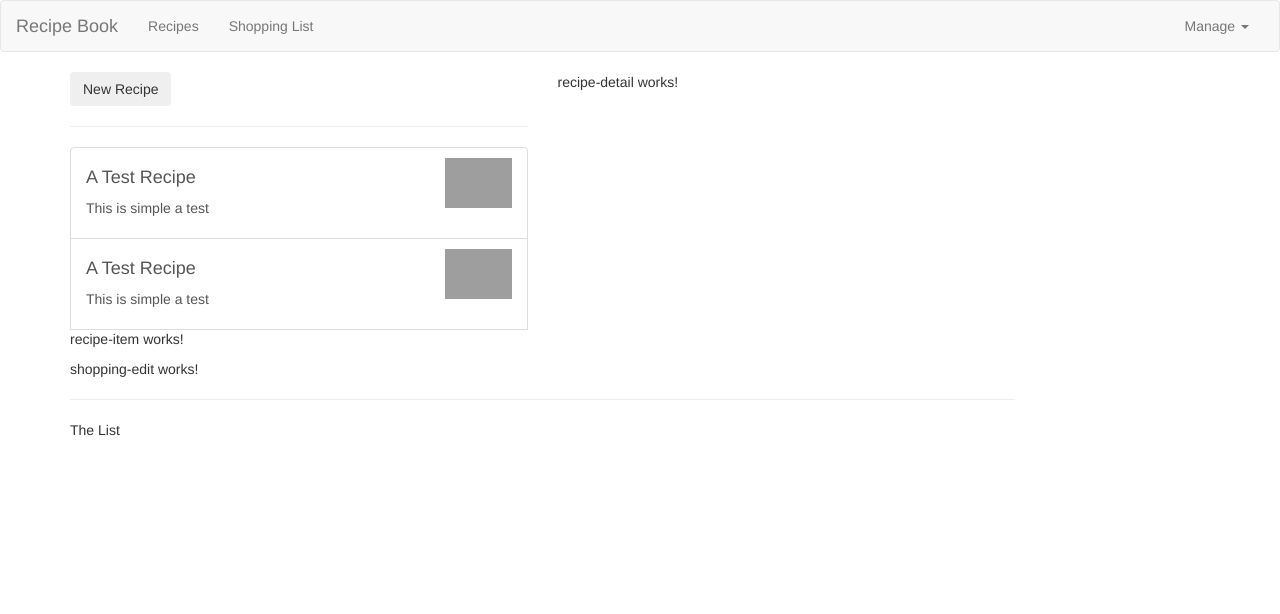
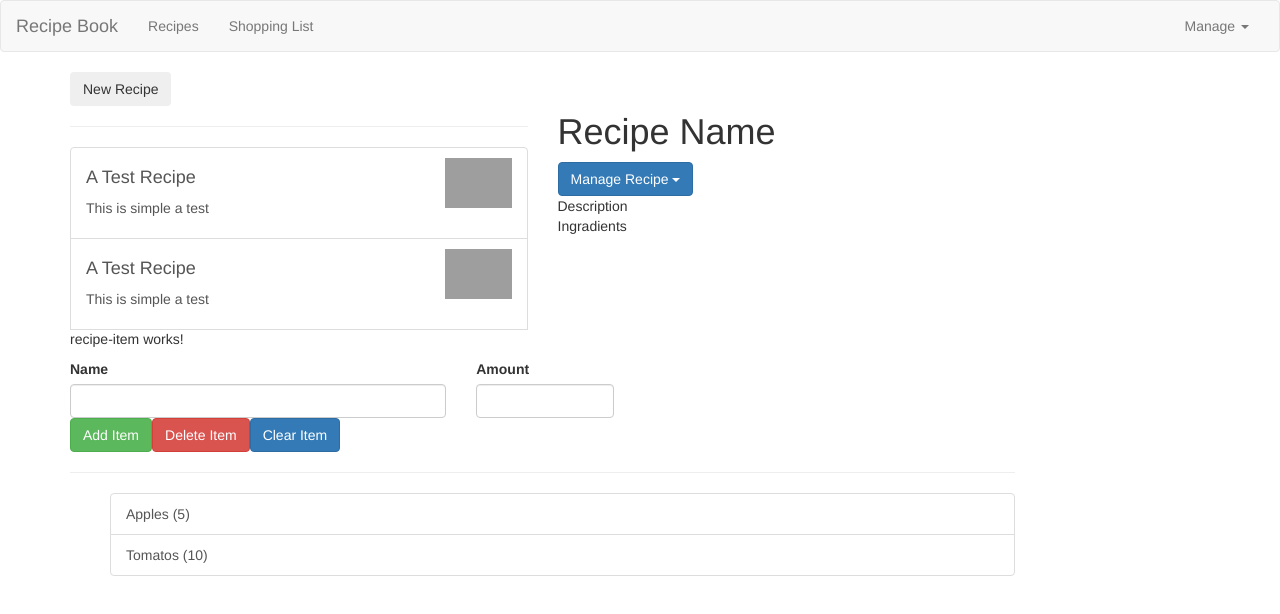
Before and after one commit to abhirock07/project4, an Angular app: page / in a window 1280 px wide. Shown: the top 614 px of the page. Built offline with nearby package versions, Linux system fonts and the light colour scheme; grey boxes are pictures that could not be loaded.

Commit message:
edit delete  shopping list component

```diff
--- a/src/app/recipes/recipe-detail/recipe-detail.component.html
+++ b/src/app/recipes/recipe-detail/recipe-detail.component.html
@@ -1 +1,33 @@
-<p>recipe-detail works!</p>
+<div class="row">
+    <div class="col-xs-12">
+        <img src="" alt= "" class="img-repsonsive">
+    </div>
+</div>
+<div class="row">
+    <div class="col-xs-12">
+        <h1>Recipe Name</h1>
+    </div>
+</div>
+<div class="row">
+    <div class="col-xs-12">
+        <div class="btn-group">
+            <button type="button" class="btn btn-primary dropdown-toggle">Manage Recipe <span class="caret"></span>
+            </button>
+            <ul class="dropdown-menu">
+                <li> <a href="#"> Add Ingradients to Shopping List</a></li>
+                <li> <a href="#"> Edit Recipe</a></li>
+                <li> <a href="#"> Delete Recipe</a></li>
+            </ul>
+        </div>
+    </div>
+</div>
+<div class="row">
+    <div class="col-xs-12">
+        Description
+    </div>
+</div>
+<div class="row">
+    <div class="col-xs-12">
+        Ingradients
+    </div>
+</div>
--- a/src/app/recipes/recipe-detail/recipe-detail.component.ts
+++ b/src/app/recipes/recipe-detail/recipe-detail.component.ts
@@ -7,6 +7,7 @@ import { Component, OnInit } from '@angular/core';
 })
 export class RecipeDetailComponent implements OnInit {
 
+
   constructor() { }
 
   ngOnInit(): void {
--- /dev/null
+++ b/src/app/shared/ingredient.model.ts
@@ -0,0 +1,3 @@
+export class Ingredient{
+constructor(public name:string, public amnt:number){}
+}
--- a/src/app/shopping-list/shopping-edit/shopping-edit.component.html
+++ b/src/app/shopping-list/shopping-edit/shopping-edit.component.html
@@ -1 +1,26 @@
-<p>shopping-edit works!</p>
+<div class="row">
+    <div class="col-xs-12">
+        <form>
+            <div class="row">
+                <div class="col-sm-5 from-group">
+                    <label for="name">Name</label>
+                    <input type="number" id="name" class="form-control">
+                </div>
+                <div class="row">
+                    <div class="col-sm-2">
+                        <label for="amount" id="amount">Amount</label>
+                        <input type="number" id="amount" class="form-control">
+                    </div>
+                </div>
+            </div>
+
+            <div class="row">
+                <div class="col-xs-12">
+                    <button class="btn btn-success" type="submit">Add Item</button>
+                    <button class="btn btn-danger" type="button">Delete Item</button>
+                    <button class="btn btn-primary" type="submit">Clear Item</button>
+                </div>
+            </div>
+        </form>
+    </div>
+</div>
--- a/src/app/shopping-list/shopping-list.component.html
+++ b/src/app/shopping-list/shopping-list.component.html
@@ -2,6 +2,14 @@
     <div class="col-xs-10">
         <app-shopping-edit></app-shopping-edit>
         <hr>
-        <p>The List</p>
+     <ul class="List-group">
+         <a class="list-group-item"
+         style="cursor: pointer"
+         *ngFor="let ingredient of ingredients"
+         >
+           {{ingredient.name}} ({{ingredient.amnt}})
+
+        </a>
+     </ul>
     </div>
 </div>
--- a/src/app/shopping-list/shopping-list.component.ts
+++ b/src/app/shopping-list/shopping-list.component.ts
@@ -1,4 +1,5 @@
 import { Component, OnInit } from '@angular/core';
+import { Ingredient } from '../shared/ingredient.model';
 
 @Component({
   selector: 'app-shopping-list',
@@ -6,6 +7,10 @@ import { Component, OnInit } from '@angular/core';
   styleUrls: ['./shopping-list.component.css']
 })
 export class ShoppingListComponent implements OnInit {
+  ingredients: Ingredient[]=[
+    new Ingredient('Apples',5),
+    new Ingredient('Tomatos',10),
+  ];
 
   constructor() { }
 
```
